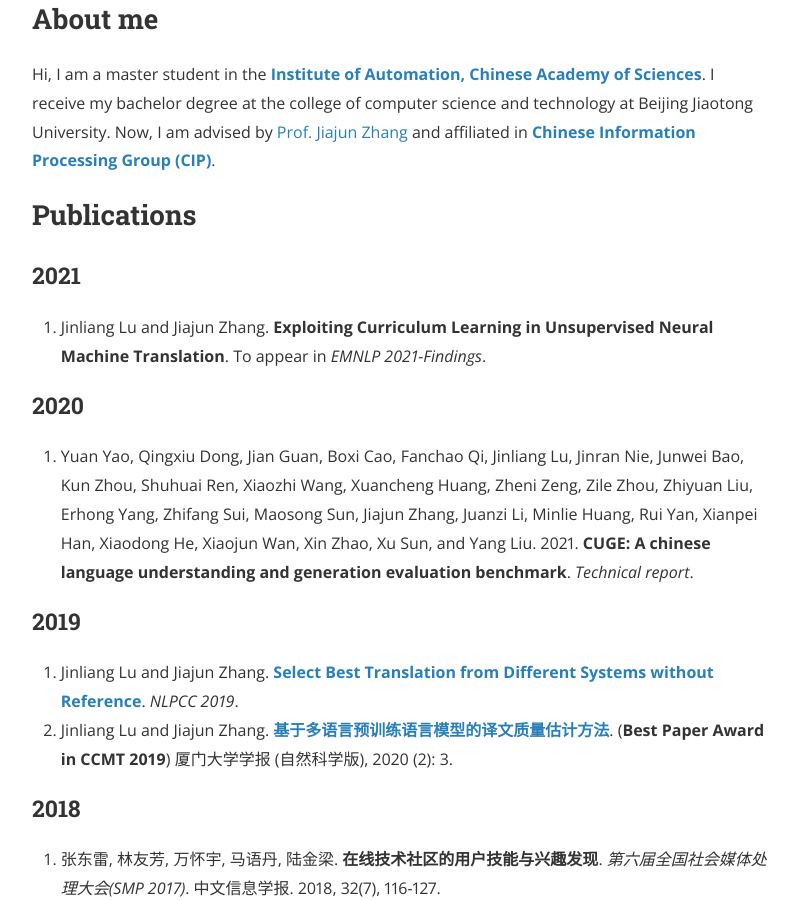
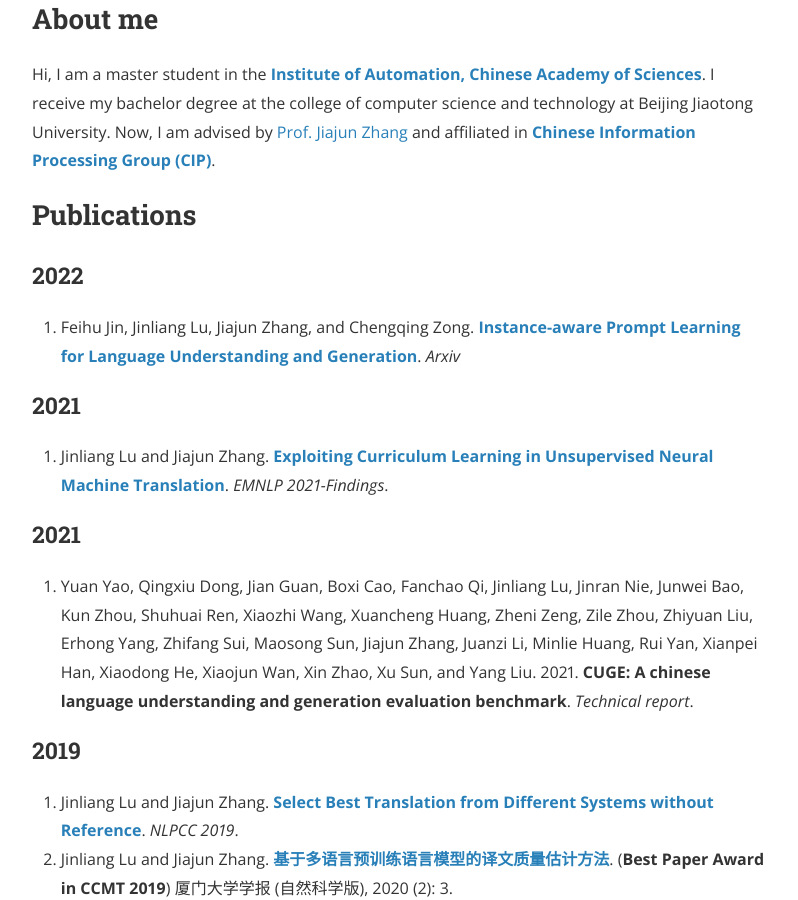
Before and after one commit to JinliangLu96/JinliangLu96.github.io, a Jekyll site: the page built from about.md, in a window 1280 px wide and 900 px high, scrolled down 729 px. Shown: the whole window, without its empty margins (240-1038 px from the left). Built offline with Jekyll 4.4.1, drawn with Linux system fonts in a browser that asks for light colours; nearby versions of some CDN libraries.

Commit message:
Update about.md

```diff
--- a/about.md
+++ b/about.md
@@ -30,10 +30,13 @@ Hi, I am a master student in the [**Institute of Automation, Chinese Academy of
 
 ## Publications
 
+### 2022
+1. Feihu Jin, Jinliang Lu, Jiajun Zhang, and Chengqing Zong. [**Instance-aware Prompt Learning for Language Understanding and Generation**](https://arxiv.org/pdf/2201.07126.pdf). *Arxiv*
+
 ### 2021
-1. Jinliang Lu and Jiajun Zhang. **Exploiting Curriculum Learning in Unsupervised Neural Machine Translation**. To appear in *EMNLP 2021-Findings*.
+1. Jinliang Lu and Jiajun Zhang. [**Exploiting Curriculum Learning in Unsupervised Neural Machine Translation**](https://aclanthology.org/2021.findings-emnlp.79.pdf). *EMNLP 2021-Findings*.
 
-### 2020
+### 2021
 1. Yuan Yao, Qingxiu Dong, Jian Guan, Boxi Cao, Fanchao Qi, Jinliang Lu, Jinran Nie, Junwei Bao, Kun Zhou, Shuhuai Ren, Xiaozhi Wang, Xuancheng Huang, Zheni Zeng, Zile Zhou, Zhiyuan Liu, Erhong Yang, Zhifang Sui, Maosong Sun, Jiajun Zhang, Juanzi Li, Minlie Huang, Rui Yan, Xianpei Han, Xiaodong He, Xiaojun Wan, Xin Zhao, Xu Sun, and Yang Liu. 2021. **CUGE: A chinese language understanding and generation evaluation benchmark**. *Technical report*.
 
 ### 2019
```
